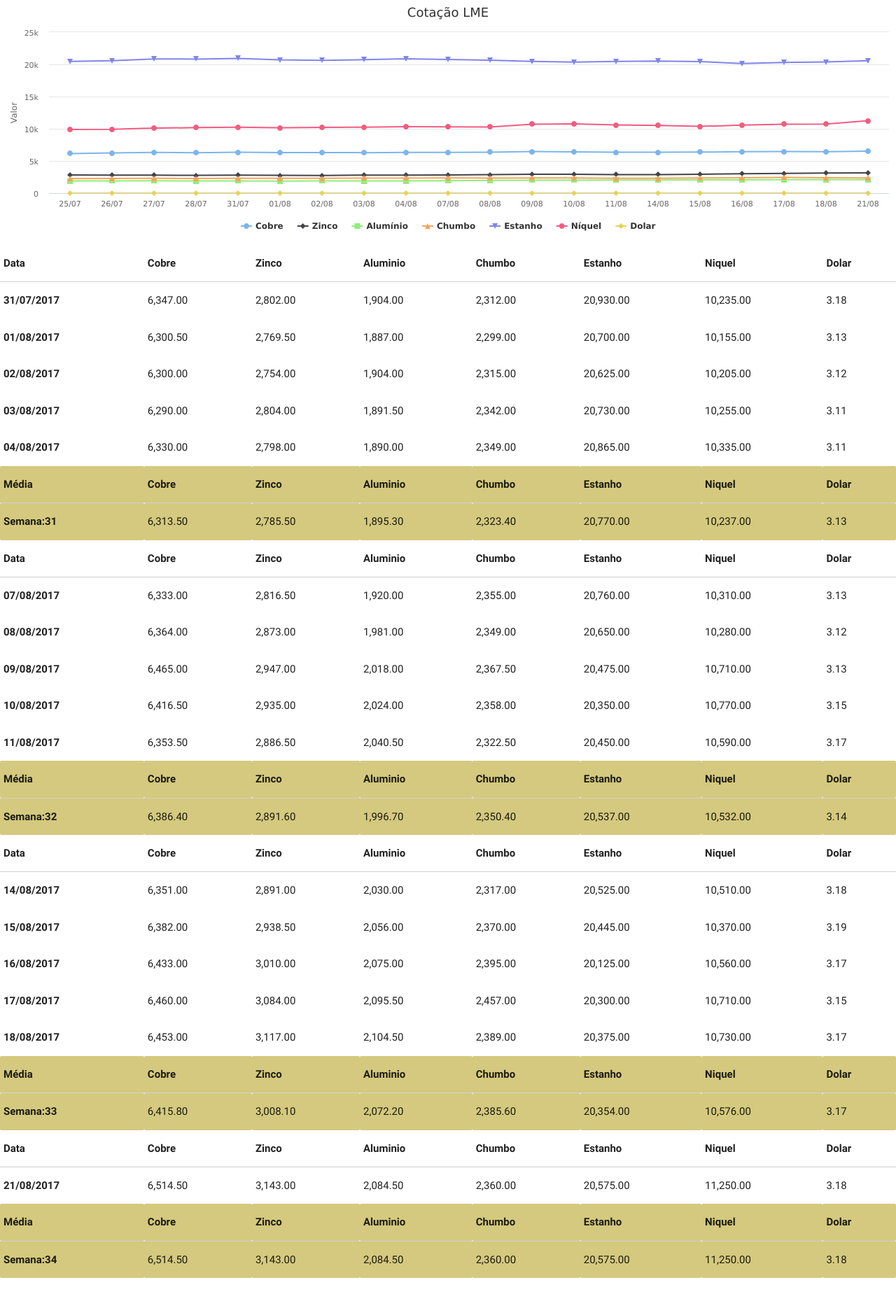
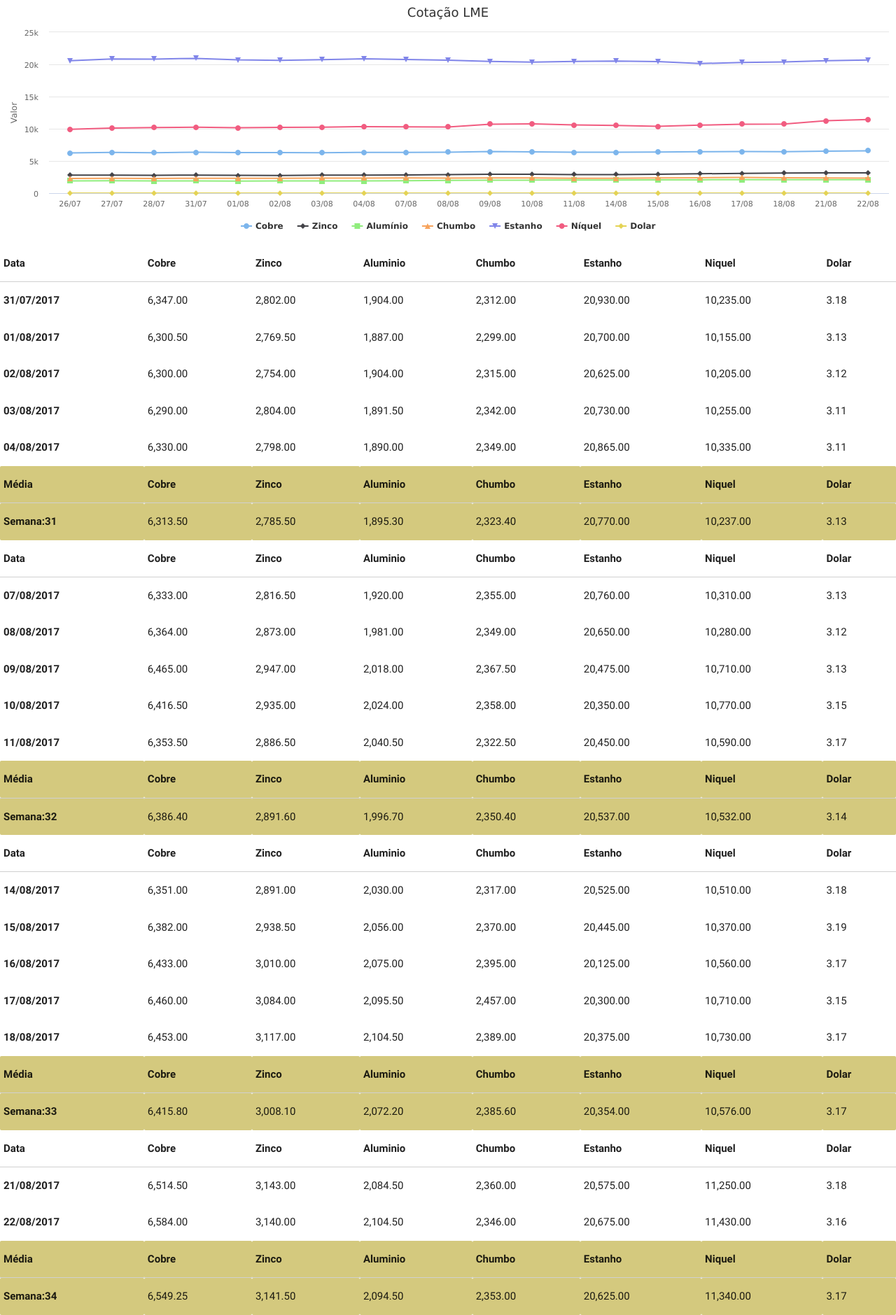
Before and after one commit to tiagocordeiro/flask-lme-chart, a Flask app: page /lme/dashboard in a window 1280 px wide. Shown: the whole page at 70% size. Before the commit the page ends 1826 px from the top, so only its background shows below. Run offline with Flask 2, Linux system fonts and the light colour scheme; some libraries are stand-ins or nearby versions.

Commit message:
Cotação Atualizada

```diff
--- a/static/cotacao-atual.csv
+++ b/static/cotacao-atual.csv
@@ -1,5 +1,4 @@
 Date,Cobre,Zinco,Aluminio,Chumbo,Estanho,Niquel,Dolar
-2017-07-25,6150.0,2824.5,1896.5,2266.0,20450.0,9885.0,3.1443998813629
 2017-07-26,6238.0,2805.0,1912.0,2284.0,20575.0,9915.0,3.1712000370026
 2017-07-27,6325.0,2808.5,1923.0,2296.5,20855.0,10105.0,3.1375000476837
 2017-07-28,6283.0,2766.0,1892.0,2281.0,20825.0,10180.0,3.1526000499725
@@ -19,3 +18,4 @@ Date,Cobre,Zinco,Aluminio,Chumbo,Estanho,Niquel,Dolar
 2017-08-17,6460.0,3084.0,2095.5,2457.0,20300.0,10710.0,3.1514000892639
 2017-08-18,6453.0,3117.0,2104.5,2389.0,20375.0,10730.0,3.1733000278473
 2017-08-21,6514.5,3143.0,2084.5,2360.0,20575.0,11250.0,3.1777000427246
+2017-08-22,6584.0,3140.0,2104.5,2346.0,20675.0,11430.0,3.1630001068115
--- a/templates/mesclado.html
+++ b/templates/mesclado.html
@@ -716,6 +716,32 @@
     3.18
    </td>
   </tr>
+  <tr>
+   <th>
+    22/08/2017
+   </th>
+   <td>
+    6,584.00
+   </td>
+   <td>
+    3,140.00
+   </td>
+   <td>
+    2,104.50
+   </td>
+   <td>
+    2,346.00
+   </td>
+   <td>
+    20,675.00
+   </td>
+   <td>
+    11,430.00
+   </td>
+   <td>
+    3.16
+   </td>
+  </tr>
  </tbody>
  <thead>
   <tr style="text-align: right; background-color: #d4c97e !important;">
@@ -751,25 +777,25 @@
     Semana:34
    </th>
    <td>
-    6,514.50
+    6,549.25
    </td>
    <td>
-    3,143.00
+    3,141.50
    </td>
    <td>
-    2,084.50
+    2,094.50
    </td>
    <td>
-    2,360.00
+    2,353.00
    </td>
    <td>
-    20,575.00
+    20,625.00
    </td>
    <td>
-    11,250.00
+    11,340.00
    </td>
    <td>
-    3.18
+    3.17
    </td>
   </tr>
  </tbody>
```
Also changed, not shown: static/todo-periodo.csv.
